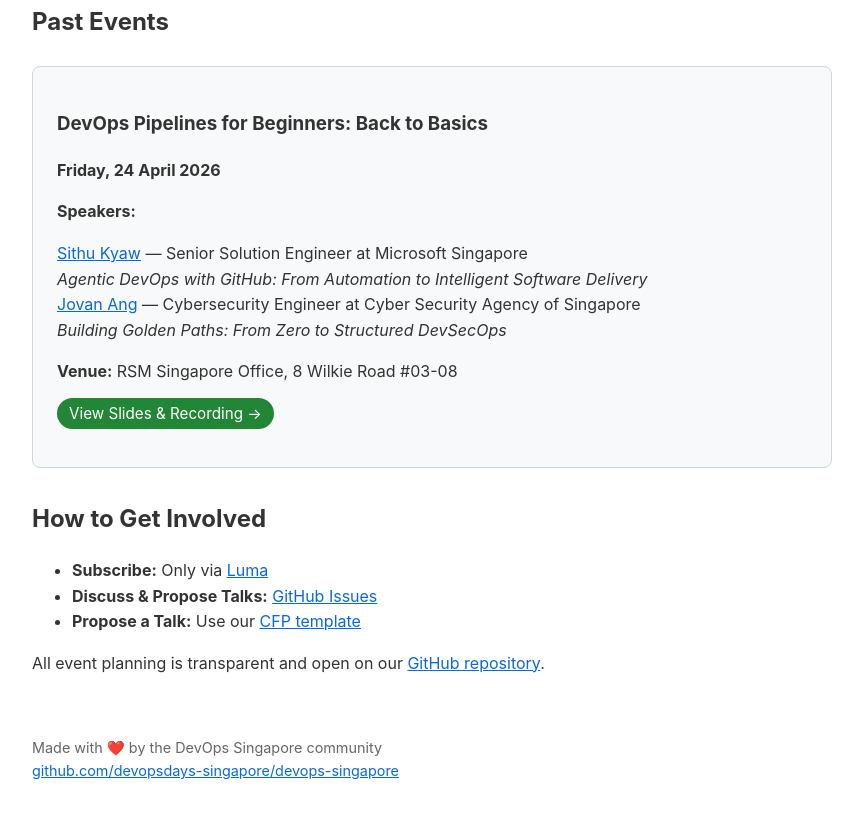
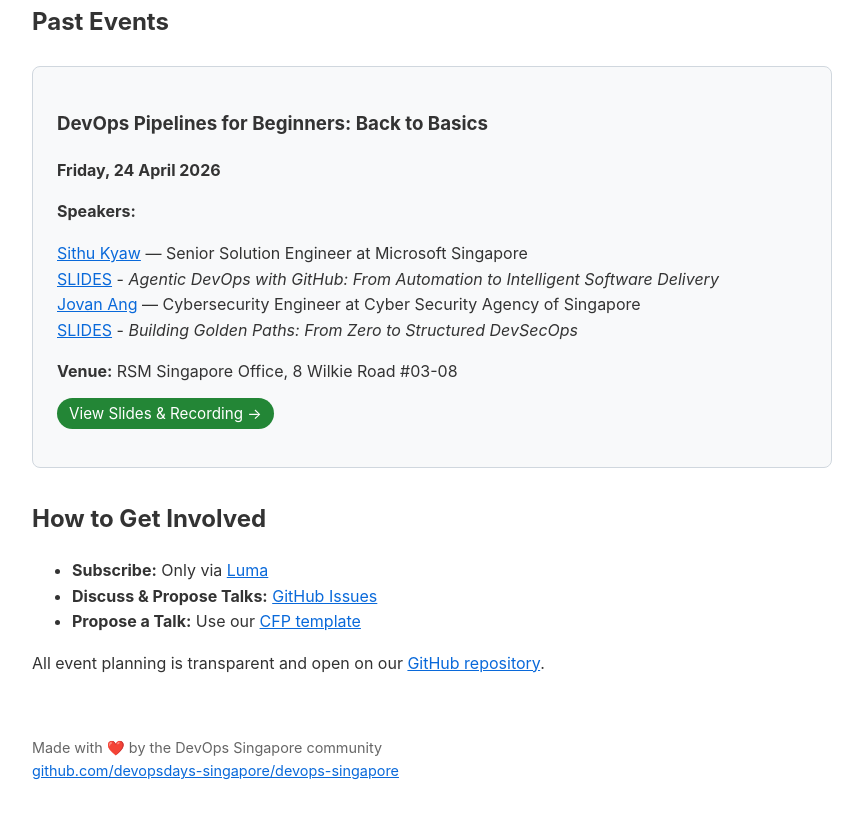
Before and after one commit to devopsdays-singapore/devops-singapore, a plain HTML site: page index.html in a window 1280 px wide. Shown: the part 782-1600 px from the top of the page, without its empty margins (208-1071 px from the left). Drawn offline with Linux system fonts and the light colour scheme.

```diff
--- a/index.html
+++ b/index.html
@@ -57,11 +57,11 @@
     <p><strong>Speakers:</strong></p>
     <div class="speaker">
       <a href="https://www.linkedin.com/in/sithukyaw/" target="_blank">Sithu Kyaw</a> — Senior Solution Engineer at Microsoft Singapore<br>
-      <em>Agentic DevOps with GitHub: From Automation to Intelligent Software Delivery</em>
+      <a href="./events/2026-04/Sithu-Kyaw-Agentic-DevOps-with-GitHub.pdf">SLIDES</a> - <em>Agentic DevOps with GitHub: From Automation to Intelligent Software Delivery</em>
     </div>
     <div class="speaker">
       <a href="https://www.linkedin.com/in/binshengang/" target="_blank">Jovan Ang</a> — Cybersecurity Engineer at Cyber Security Agency of Singapore<br>
-      <em>Building Golden Paths: From Zero to Structured DevSecOps</em>
+      <a href="./events/2026-04/Jovan-Ang-Building-Golden-Paths.pdf">SLIDES</a> - <em>Building Golden Paths: From Zero to Structured DevSecOps</em>
     </div>
 
     <p><strong>Venue:</strong> RSM Singapore Office, 8 Wilkie Road #03-08</p>
```
Also changed, not shown: events/devops-singapore-luma.png (added), 2 other files.
